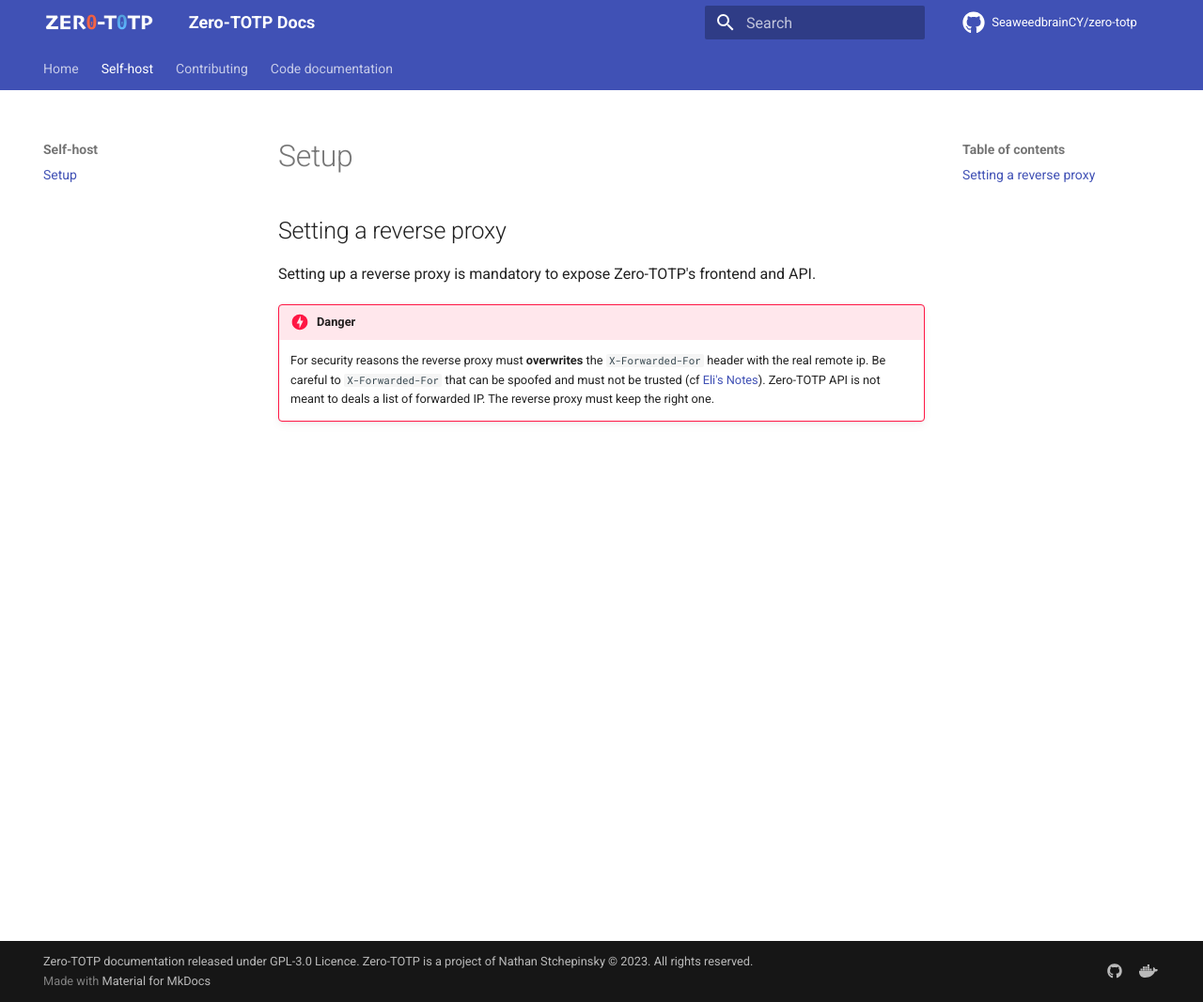
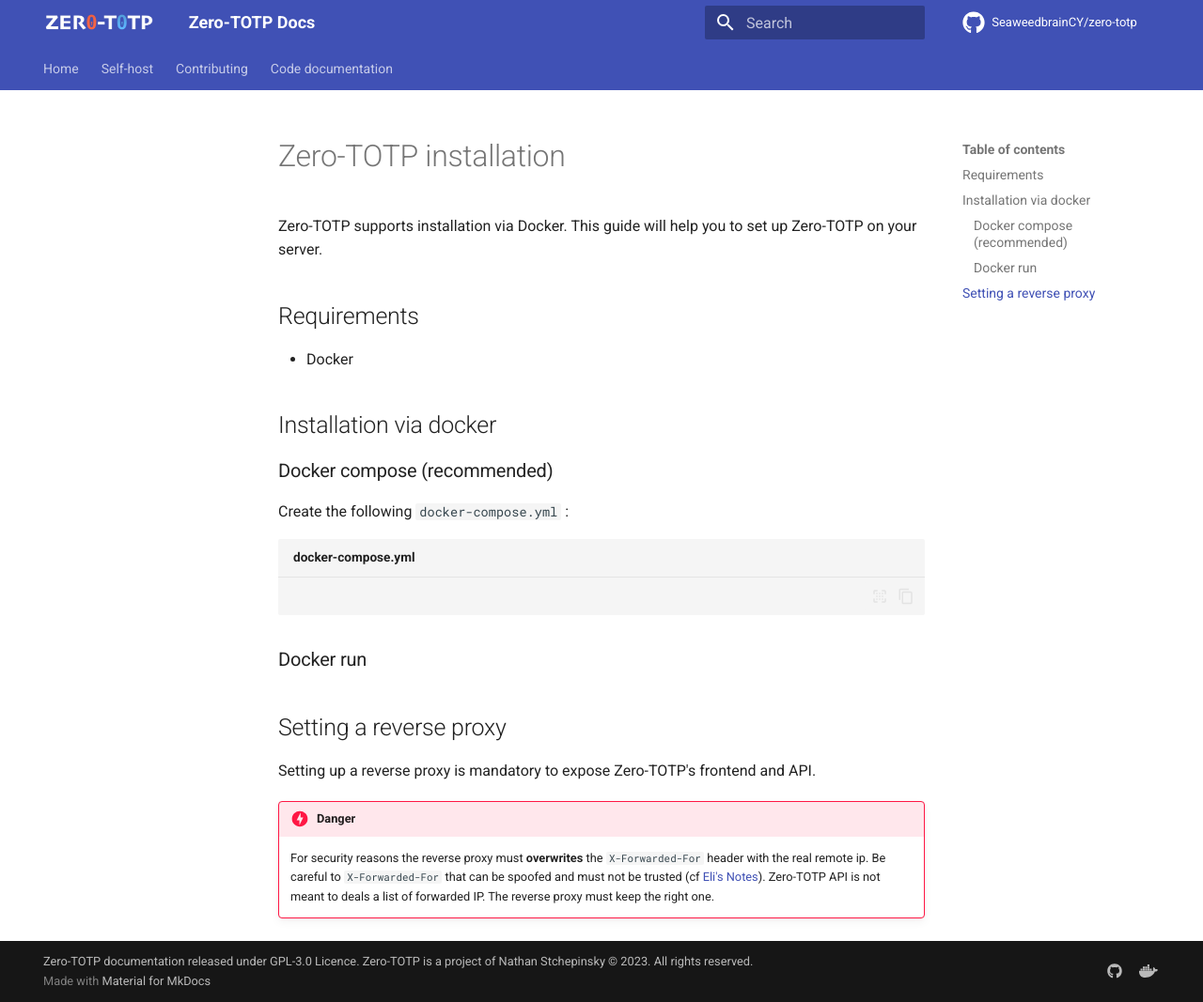
Before and after one commit to SeaweedbrainCY/zero-totp-docs, an MkDocs documentation site: the page built from docs/self_host/install.md, in a window 1280 px wide and 1067 px high. Shown: the whole window at 94% size. Built offline with MkDocs 1.6.1 and Material for MkDocs 9.7.7, drawn with Linux system fonts in a browser that asks for light colours; plug-ins that fetch from the network failed and are left out; comment, search, counter and statistics services are not loaded.

Commit message:
Add the beginning of the self host doc

````diff
--- a/docs/self_host/Setup.md
+++ b/docs/self_host/install.md
@@ -1,4 +1,18 @@
-# Setup
+# Zero-TOTP installation
+Zero-TOTP supports installation via Docker. This guide will help you to set up Zero-TOTP on your server.
+## Requirements
+- Docker
+
+## Installation via docker
+### Docker compose (recommended)
+Create the following `docker-compose.yml` :
+```yaml title="docker-compose.yml"
+
+```
+
+
+### Docker run
+
 ## Setting a reverse proxy
 
 Setting up a reverse proxy is mandatory to expose Zero-TOTP's frontend and API.
````
Also changed, not shown: docs/self_host/setup.md (added, +21 -0 lines).
